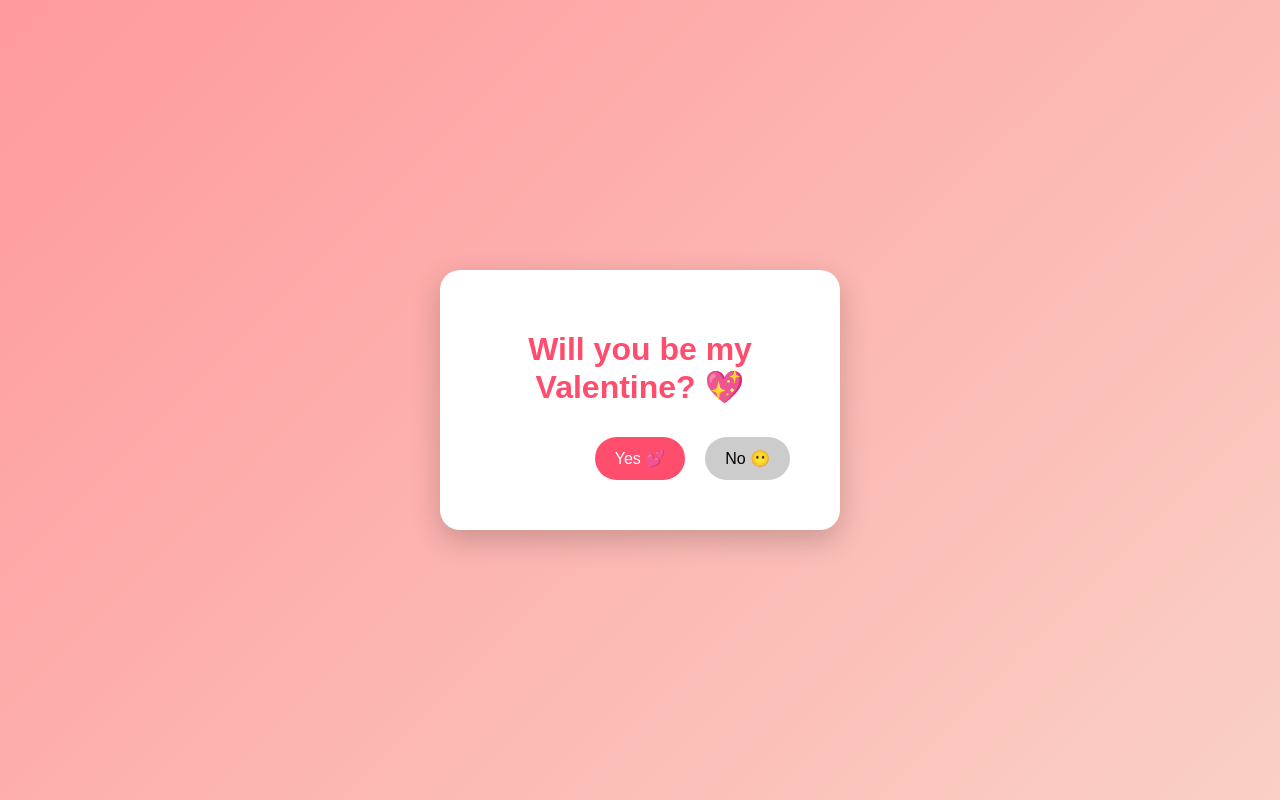
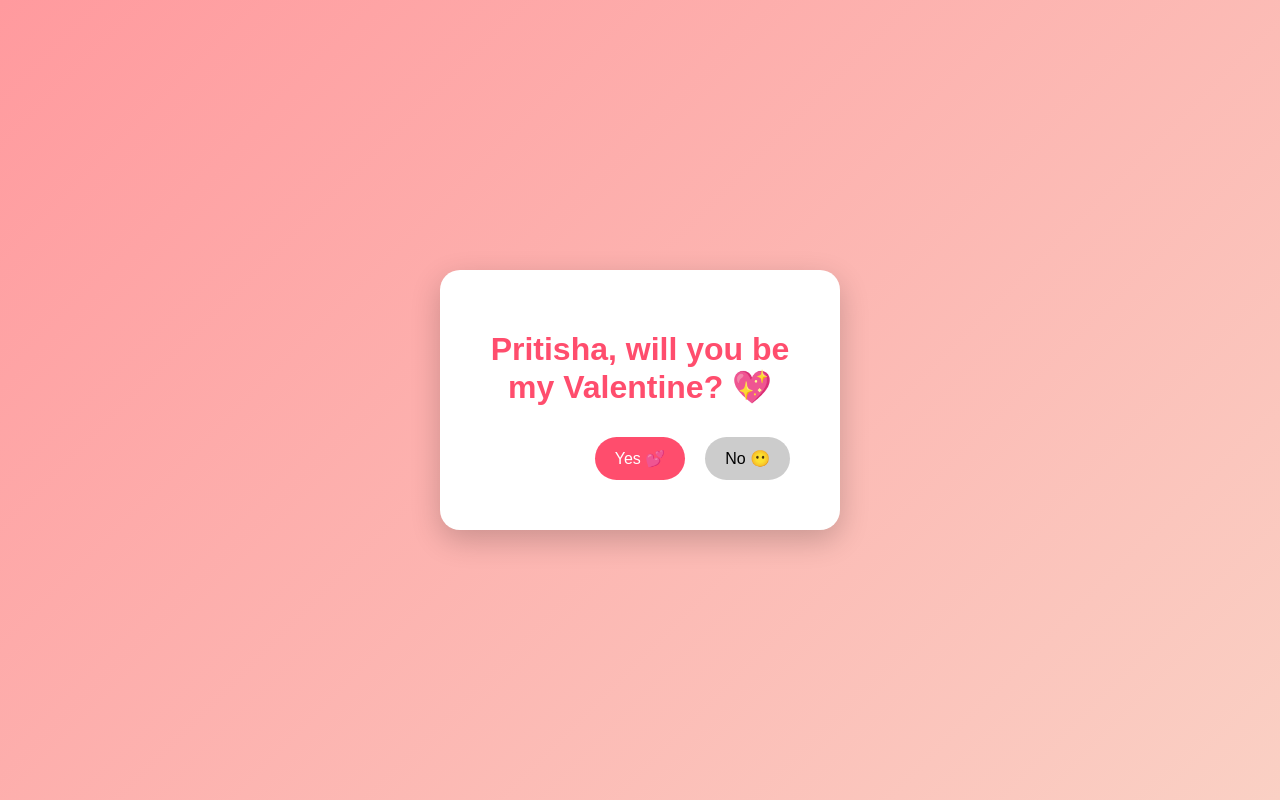
Before and after one commit to mithandcheese-oss/Valentine, a plain HTML site: page index.html in a window 1280 px wide. Drawn offline with Linux system fonts and the light colour scheme.

Commit message:
Update index.html

```diff
--- a/index.html
+++ b/index.html
@@ -65,7 +65,7 @@
 <body>
 
   <div class="container" id="question">
-    <h1>Will you be my Valentine? 💖</h1>
+    <h1>Pritisha, will you be my Valentine? 💖</h1>
     <button id="yes" onclick="yesClicked()">Yes 💕</button>
     <button id="no" onmouseover="moveNo()">No 😶</button>
   </div>
```
